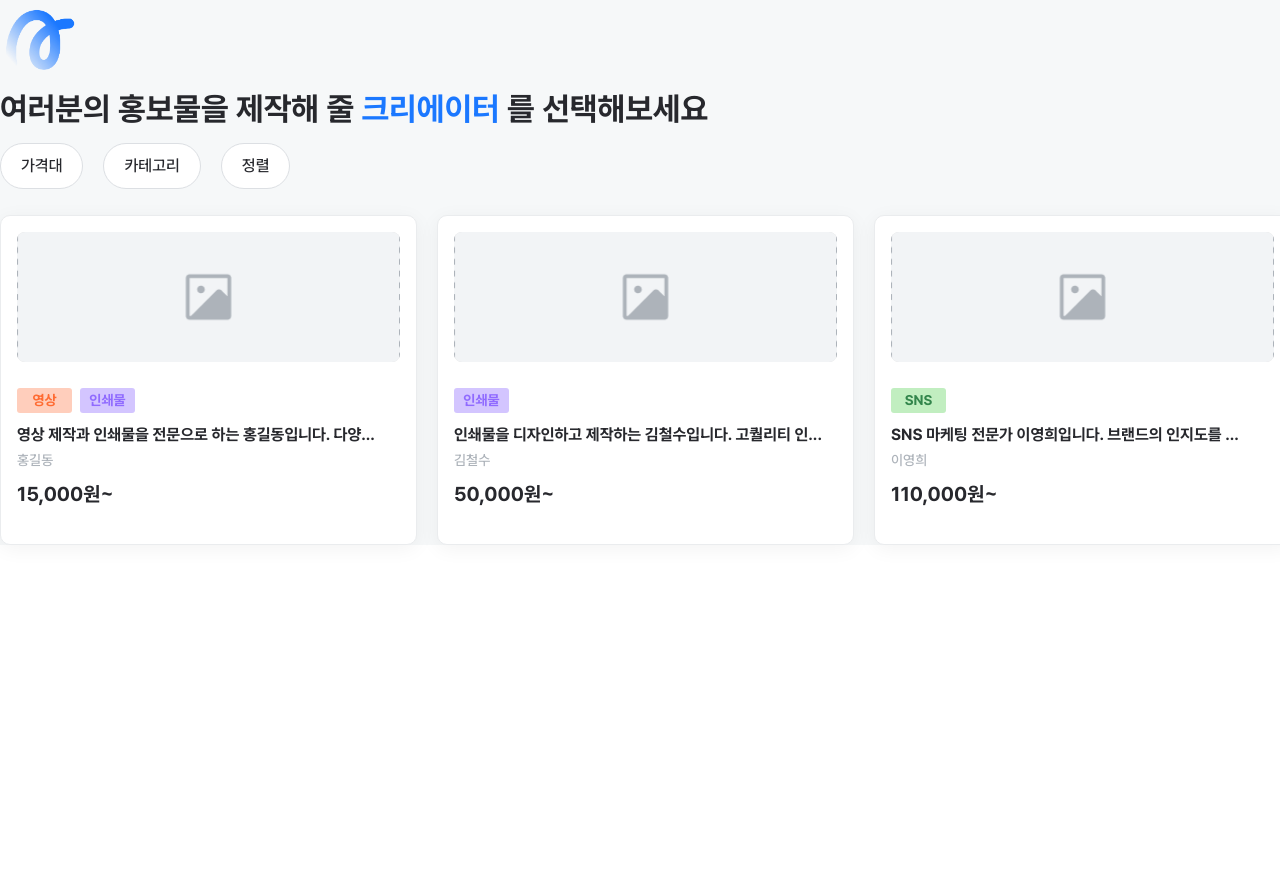
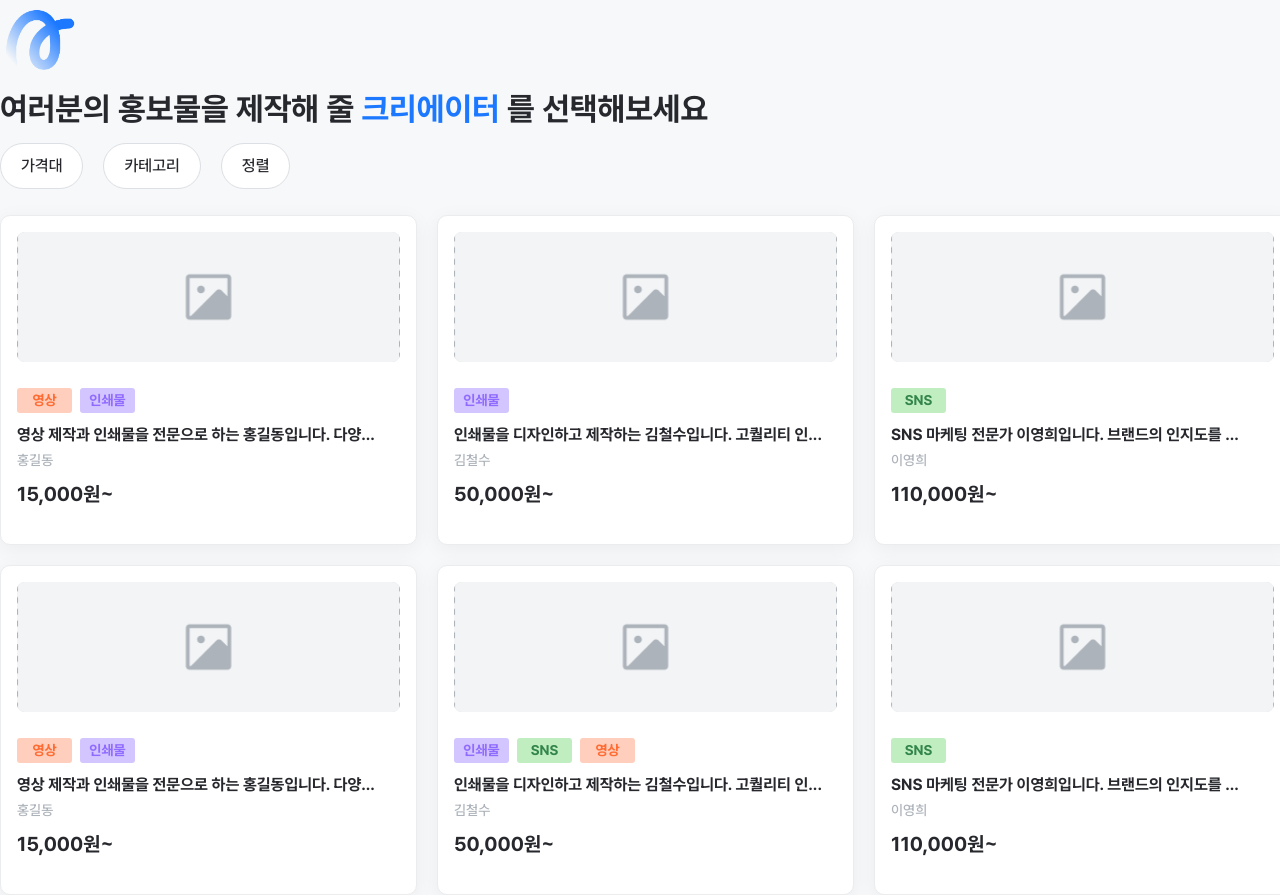
Before and after one commit to Line4thon-Gather/gather_Front_End, a React (Vite) app: page /creator in a window 1280 px wide. Shown: the top 895 px of the page. Before the commit the page ends 800 px from the top, so only its background shows below. Built offline with nearby package versions, Linux system fonts and the light colour scheme.

Commit message:
💻 Test : 자체 더미데이터 추가 (이후에 삭제해야 함)

```diff
--- a/src/pages/creator/FindCreator.jsx
+++ b/src/pages/creator/FindCreator.jsx
@@ -28,6 +28,36 @@ const FindCreator = () => {
     {
       imageUrl: AddPortfolio,
       category: ['인쇄물'],
+      creatorName: '김철수',
+      rating: '4.2',
+      reviewCount: 8,
+      minPrice: 50000,
+      description:
+        '인쇄물을 디자인하고 제작하는 김철수입니다. 고퀄리티 인쇄물을 약속드립니다.',
+    },
+    {
+      imageUrl: AddPortfolio,
+      category: ['SNS'],
+      creatorName: '이영희',
+      rating: '5.0',
+      reviewCount: 20,
+      minPrice: 110000,
+      description:
+        'SNS 마케팅 전문가 이영희입니다. 브랜드의 인지도를 높이는 데 도움을 드립니다.',
+    },
+    {
+      imageUrl: AddPortfolio,
+      category: ['영상', '인쇄물'],
+      creatorName: '홍길동',
+      rating: '4.5',
+      reviewCount: 12,
+      minPrice: 15000,
+      description:
+        '영상 제작과 인쇄물을 전문으로 하는 홍길동입니다. 다양한 스타일을 제공합니다.',
+    },
+    {
+      imageUrl: AddPortfolio,
+      category: ['인쇄물', 'SNS', '영상'],
       creatorName: '김철수',
       rating: '4.2',
       reviewCount: 8,
```
